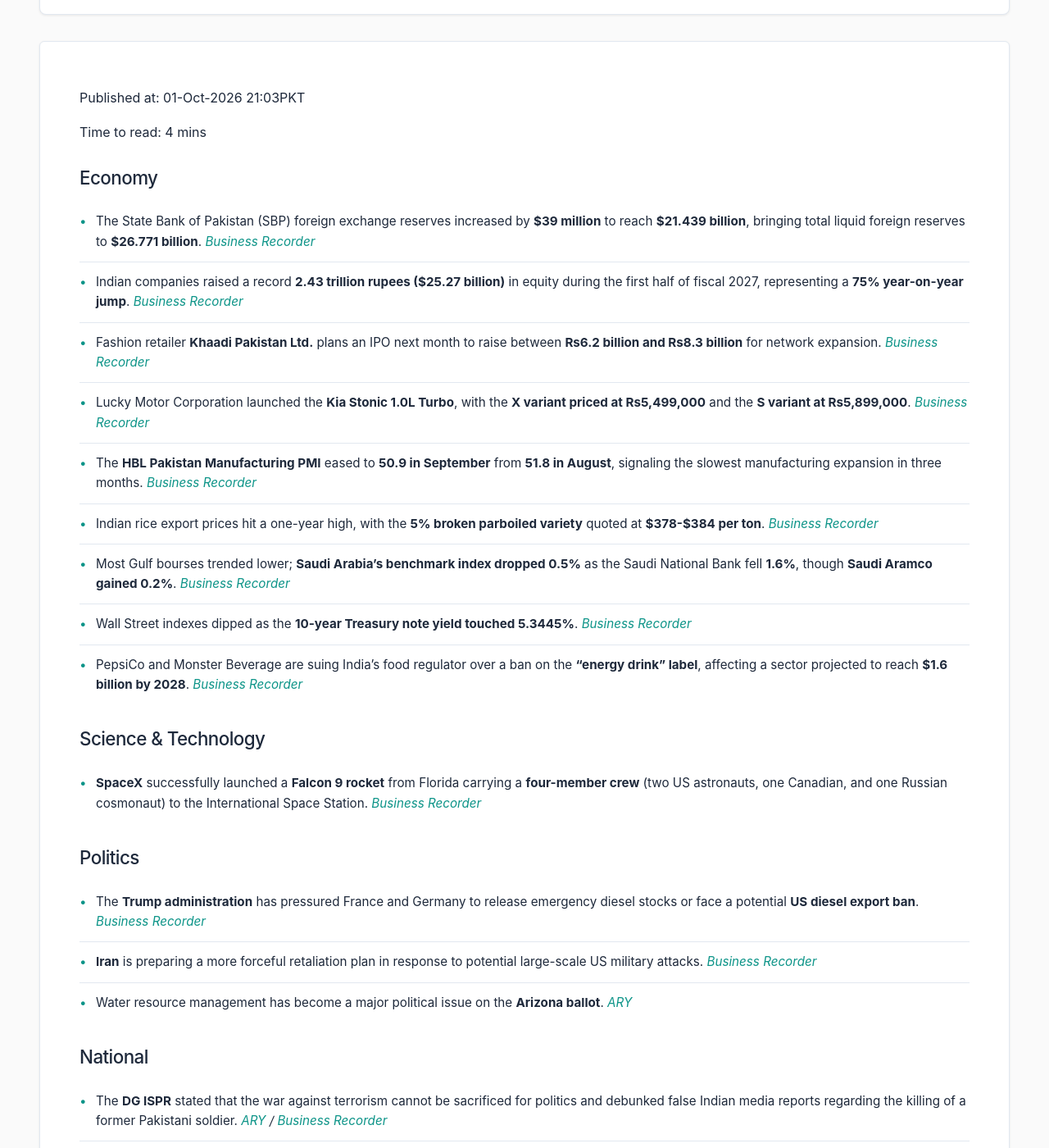
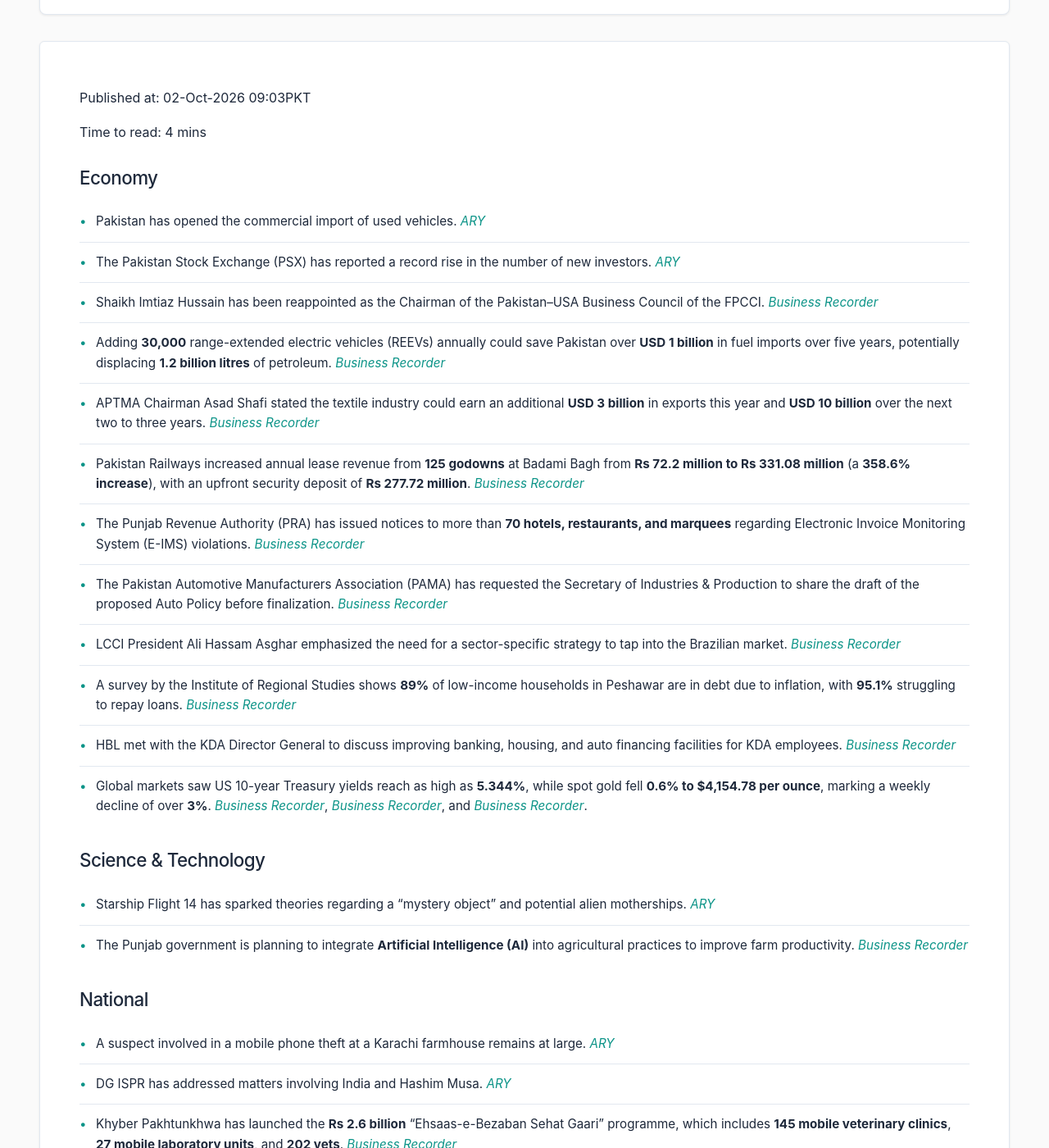
Before and after one commit to zsubzwary/news, a Jekyll site: the page built from en/index.md, in a window 1280 px wide and 1400 px high, scrolled down 209 px. Shown: the whole window at 82% size. Built offline with Jekyll 4.4.1, drawn with Linux system fonts in a browser that asks for light colours; some web fonts are replaced; comment, search, counter and statistics services are not loaded; some of the changed text lies outside the part shown.

Commit message:
DateTime; 2026-10-02T04:03:58.423Z

```diff
--- a/en/index.md
+++ b/en/index.md
@@ -4,47 +4,43 @@ title: Pakistan News Briefing
 lang: en
 ---
 
-Published at: 01-Oct-2026 21:03PKT
+Published at: 02-Oct-2026 09:03PKT
 
 Time to read: 4 mins
 
 ### Economy
-- The State Bank of Pakistan (SBP) foreign exchange reserves increased by **$39 million** to reach **$21.439 billion**, bringing total liquid foreign reserves to **$26.771 billion**. *[Business Recorder](https://www.brecorder.com/news/40442201/sbp-held-foreign-exchange-reserves-rise-39m-to-2144bn)*
-- Indian companies raised a record **2.43 trillion rupees ($25.27 billion)** in equity during the first half of fiscal 2027, representing a **75% year-on-year jump**. *[Business Recorder](https://www.brecorder.com/news/40442192/indian-firms-defy-stock-market-slump-with-record-25-billion-half-year-equity-fundraise)*
-- Fashion retailer **Khaadi Pakistan Ltd.** plans an IPO next month to raise between **Rs6.2 billion and Rs8.3 billion** for network expansion. *[Business Recorder](https://www.brecorder.com/news/40442196/fashion-brand-khaadi-plans-ipo-next-month-report)*
-- Lucky Motor Corporation launched the **Kia Stonic 1.0L Turbo**, with the **X variant priced at Rs5,499,000** and the **S variant at Rs5,899,000**. *[Business Recorder](https://www.brecorder.com/news/40442187/lucky-motor-opens-bookings-for-all-new-kia-stonic-turbo)*
-- The **HBL Pakistan Manufacturing PMI** eased to **50.9 in September** from **51.8 in August**, signaling the slowest manufacturing expansion in three months. *[Business Recorder](https://www.brecorder.com/news/40442189/hbl-pmi-weaker-new-orders-weigh-on-manufacturing-activity)*
-- Indian rice export prices hit a one-year high, with the **5% broken parboiled variety** quoted at **$378-$384 per ton**. *[Business Recorder](https://www.brecorder.com/news/40442186/asia-rice-indian-rice-export-prices-rise-to-over-one-year-high-on-firm-demand-production-concerns)*
-- Most Gulf bourses trended lower; **Saudi Arabia’s benchmark index dropped 0.5%** as the Saudi National Bank fell **1.6%**, though **Saudi Aramco gained 0.2%**. *[Business Recorder](https://www.brecorder.com/news/40442195/most-gulf-bourses-edge-lower-on-mixed-us-iran-cues)*
-- Wall Street indexes dipped as the **10-year Treasury note yield touched 5.3445%**. *[Business Recorder](https://www.brecorder.com/news/40442197/wall-street-dips-as-surging-treasury-yields-outweigh-software-gains)*
-- PepsiCo and Monster Beverage are suing India’s food regulator over a ban on the **"energy drink" label**, affecting a sector projected to reach **$1.6 billion by 2028**. *[Business Recorder](https://www.brecorder.com/news/40442200/pepsico-monster-challenge-india-energy-drink-label-ban-citing-business-impact)*
+- Pakistan has opened the commercial import of used vehicles. *[ARY](https://arynews.tv/pakistan-opens-commercial-import-of-used-vehicles)*
+- The Pakistan Stock Exchange (PSX) has reported a record rise in the number of new investors. *[ARY](https://arynews.tv/psx-stock-market-sees-record-rise-in-new-investors)*
+- Shaikh Imtiaz Hussain has been reappointed as the Chairman of the Pakistan–USA Business Council of the FPCCI. *[Business Recorder](https://www.brecorder.com/news/40442300/imtiaz-reappointed-fpccis-pak-us-business-council-chief)*
+- Adding **30,000** range-extended electric vehicles (REEVs) annually could save Pakistan over **USD 1 billion** in fuel imports over five years, potentially displacing **1.2 billion litres** of petroleum. *[Business Recorder](https://www.brecorder.com/news/40442311/fuel-imports-usd1bn-can-be-saved-by-adding-30000-reevs-annually-experts-say)*
+- APTMA Chairman Asad Shafi stated the textile industry could earn an additional **USD 3 billion** in exports this year and **USD 10 billion** over the next two to three years. *[Business Recorder](https://www.brecorder.com/news/40442310/textile-industry-could-earn-additional-usd3bn-exports-aptma)*
+- Pakistan Railways increased annual lease revenue from **125 godowns** at Badami Bagh from **Rs 72.2 million to Rs 331.08 million** (a **358.6% increase**), with an upfront security deposit of **Rs 277.72 million**. *[Business Recorder](https://www.brecorder.com/news/40442309/railways-raises-badami-bagh-lease-revenue)*
+- The Punjab Revenue Authority (PRA) has issued notices to more than **70 hotels, restaurants, and marquees** regarding Electronic Invoice Monitoring System (E-IMS) violations. *[Business Recorder](https://www.brecorder.com/news/40442307/pra-steps-up-e-ims-enforcement)*
+- The Pakistan Automotive Manufacturers Association (PAMA) has requested the Secretary of Industries & Production to share the draft of the proposed Auto Policy before finalization. *[Business Recorder](https://www.brecorder.com/news/40442306/proposed-auto-policy-pama-asks-secy-iampp-to-share-draft-before-finalisation)*
+- LCCI President Ali Hassam Asghar emphasized the need for a sector-specific strategy to tap into the Brazilian market. *[Business Recorder](https://www.brecorder.com/news/40442305/brazilian-market-pakistan-needs-well-tailored-sector-specific-strategy-lcci)*
+- A survey by the Institute of Regional Studies shows **89%** of low-income households in Peshawar are in debt due to inflation, with **95.1%** struggling to repay loans. *[Business Recorder](https://www.brecorder.com/news/40442301/inflation-compels-89pc-of-peshawar-households-to-debt-survey)*
+- HBL met with the KDA Director General to discuss improving banking, housing, and auto financing facilities for KDA employees. *[Business Recorder](https://www.brecorder.com/news/40442299/hbl-team-kda-dg-discuss-banking-facilities)*
+- Global markets saw US 10-year Treasury yields reach as high as **5.344%**, while spot gold fell **0.6% to $4,154.78 per ounce**, marking a weekly decline of over **3%**. *[Business Recorder](https://www.brecorder.com/news/40442315/asian-shares-fall-after-wild-swings-in-bonds-fx-before-us-jobs-data)*, *[Business Recorder](https://www.brecorder.com/news/40442314/gold-slips-before-us-payrolls-data-set-for-second-weekly-loss)*, and *[Business Recorder](https://www.brecorder.com/news/40442313/dollar-at-17-month-high-as-global-bond-rout-hits-euro)*.
 
 ### Science & Technology
-- **SpaceX** successfully launched a **Falcon 9 rocket** from Florida carrying a **four-member crew** (two US astronauts, one Canadian, and one Russian cosmonaut) to the International Space Station. *[Business Recorder](https://www.brecorder.com/news/40442199/spacex-launches-13th-long-duration-astronaut-crew-to-international-space-station)*
-
-### Politics
-- The **Trump administration** has pressured France and Germany to release emergency diesel stocks or face a potential **US diesel export ban**. *[Business Recorder](https://www.brecorder.com/news/40442182/us-tells-france-and-germany-to-release-diesel-stocks-or-face-us-export-ban-sources-say)*
-- **Iran** is preparing a more forceful retaliation plan in response to potential large-scale US military attacks. *[Business Recorder](https://www.brecorder.com/news/40442180/iran-readies-harder-retaliation-if-attacked-as-diplomacy-faces-long-odds)*
-- Water resource management has become a major political issue on the **Arizona ballot**. *[ARY](https://arynews.tv/water-wars-come-to-the-ballot-box-in-arizona)*
+- Starship Flight 14 has sparked theories regarding a "mystery object" and potential alien motherships. *[ARY](https://arynews.tv/starship-flight-14-alien-mothership-theories-erupt-over-mystery-object)*
+- The Punjab government is planning to integrate **Artificial Intelligence (AI)** into agricultural practices to improve farm productivity. *[Business Recorder](https://www.brecorder.com/news/40442308/punjab-plans-ai-integration-to-boost-farm-productivity)*
 
 ### National
-- The **DG ISPR** stated that the war against terrorism cannot be sacrificed for politics and debunked false Indian media reports regarding the killing of a former Pakistani soldier. *[ARY](https://arynews.tv/war-against-terrorism-cannot-be-sacrificed-for-anyones-politics-says-dg-ispr) / [Business Recorder](https://www.brecorder.com/news/40442183/dg-ispr-debunks-indian-media-claim-of-ex-pakistan-army-official-s-killing)*
-- A court has granted bail to **three suspects** involved in the **Ayat Noor case**. *[ARY](https://arynews.tv/ayat-noor-case-court-grants-bail-to-three-suspects)*
-- The **National Library of Pakistan** has launched a new lecture series specifically for **CSS aspirants**. *[ARY](https://arynews.tv/national-library-pakistan-launches-lecture-series-for-css-aspirants)*
+- A suspect involved in a mobile phone theft at a Karachi farmhouse remains at large. *[ARY](https://arynews.tv/karachi-farmhouse-mobile-phone-theft-suspect-still-at-large)*
+- DG ISPR has addressed matters involving India and Hashim Musa. *[ARY](https://arynews.tv/how-dg-ispr-named-and-shamed-india-who-is-hashim-musa)*
+- Khyber Pakhtunkhwa has launched the **Rs 2.6 billion** “Ehsaas-e-Bezaban Sehat Gaari” programme, which includes **145 mobile veterinary clinics**, **27 mobile laboratory units**, and **202 vets**. *[Business Recorder](https://www.brecorder.com/news/40442302/kp-launches-rs26bn-livestock-health-programme)*
+- Morocco’s OCP Group is discussing cooperation with Punjab to improve soil health and develop customized fertilizers. *[Business Recorder](https://www.brecorder.com/news/40442303/moroccos-ocp-group-discusses-soil-health-cooperation-with-punjab)*
+- The Punjab Information Technology Board (PITB) has opened online bidding for premium vehicle registration numbers through **October 31**. *[Business Recorder](https://www.brecorder.com/news/40442304/online-bidding-opens-for-premium-vehicle-numbers)*
 
 ### International
-- An avalanche at the **7,126-meter Himlung Himal** in Nepal killed at least **15 workers**, with **one person still missing**. *[ARY](https://arynews.tv/avalanche-kills-15-nepali-workers-preparing-himalayan-mountain-camp-for-climbers) / [Business Recorder](https://www.brecorder.com/news/40442188/avalanche-kills-15-nepali-workers-preparing-himalayan-mountain-camp-for-climbers)*
-- Israeli officials are investigating a **flydubai flight (FZ1073)** incident where a co-pilot allegedly attempted to crash the plane en route to Tel Aviv. *[Business Recorder](https://www.brecorder.com/news/40442184/israel-vows-to-get-to-root-of-flydubai-attack-no-motive-yet-determined)*
-- An alleged gang rape at **Cornell University** has triggered calls to revise sexual assault laws in New York. *[ARY](https://arynews.tv/alleged-cornell-gang-rape-prompts-calls-to-revise-new-york-sexual-assault-laws)*
+- Kuwait’s PAM intends to take action against employers utilizing female employees for unlawful work. *[ARY](https://arynews.tv/kuwait-pam-to-take-action-against-permit-employers-utilizing-female-employs-to-do-unlawful-work)*
+- The family of Renee Good has filed a lawsuit against the Trump administration regarding a fatal shooting in Minneapolis. *[ARY](https://arynews.tv/renee-goods-family-sues-trump-administration-over-fatal-minneapolis-shooting)*
+- Death row inmate Christa Gail Pike expressed kinship with Lindsay Clancy during a prison interview. *[ARY](https://arynews.tv/death-row-inmate-christa-gail-pike-expresses-kinship-with-lindsay-clancy-in-prison-interview)*
+- South Korean President Lee Jae Myung has threatened measures against Ukraine regarding the transfer of **two** captured North Korean soldiers. *[Business Recorder](https://www.brecorder.com/news/40442319/south-koreas-lee-threatens-action-against-ukraine-over-transfer-of-north-korean-soldiers)*
+- Ukraine has officially deployed the **FP-7 tactical ballistic missile** in combat for the first time. *[Business Recorder](https://www.brecorder.com/news/40442316/ukraine-deploys-fp-7-tactical-ballistic-missile-in-combat-for-first-time-zelenskiy-says)*
+- An attack at a secondary school in Mexico's Coahuila state left a vice principal dead and **three** others injured. *[Business Recorder](https://www.brecorder.com/news/40442317/attack-at-mexico-secondary-school-kills-vice-principal-injures-three)*
 
 ### Sports
-- **Pakistan defeated India 3-0** (25-19, 25-23) in the Asian Games men's volleyball quarter-finals to reach the semi-finals. *[Business Recorder](https://www.brecorder.com/news/40442193/pakistan-beat-india-3-0-to-reach-asian-games-volleyball-semi-finals)*
-- **India edged Pakistan 4-3** in the Asian Games men's hockey semi-final. *[Business Recorder](https://www.brecorder.com/news/40442181/india-edge-past-pakistan-4-3-in-asian-games-hockey-semi-final)*
-- The **ICC** announced new playing conditions that include a **five-run penalty** for batters found wasting time three or more times. *[ARY](https://arynews.tv/icc-includes-penalties-in-new-playing-conditions) / [Business Recorder](https://www.brecorder.com/news/40442198/icc-announces-five-run-penalty-for-batters-wasting-time)*
-- **England** named a 16-man squad for the ODI tri-series in Pakistan, featuring returning players **Adil Rashid and Sam Curran**. *[Business Recorder](https://www.brecorder.com/news/40442190/rashid-curran-return-as-england-call-up-uncapped-trio-for-pakistan-odi-tri-series)*
-- The **Desert Vipers** have bolstered their squad with the signings of **Babar, Fakhar, and Naseem**. *[ARY](https://arynews.tv/desert-vipers-bolster-squad-with-babar-fakhar-and-naseem-signings)*
-- The Turkish Football Federation has suspended **448 club officials**, including Trabzonspor President Ertugrul Dogan, in a major betting investigation. *[Business Recorder](https://www.brecorder.com/news/40442191/turkiye-suspends-448-club-officials-in-betting-probe)*
-- **Caitlin Clark** delivered a historic performance in a game 2 thriller for the Fever. *[ARY](https://arynews.tv/caitlin-clark-goes-historic-as-fever-force-game-2-thriller)*
-
-### Health
-- Pakistan has officially launched the **National Mental Health Policy 2026-2035**. *[ARY](https://arynews.tv/pakistan-launches-national-mental-health-policy-2026-2035)*
+- Lionel Messi has become the majority owner of the Spanish second-tier club **CD Eldense**. *[ARY](https://arynews.tv/messi-becomes-the-majority-owner-of-spanish-club-eldense)* / *[Business Recorder](https://www.brecorder.com/news/40442318/messi-becomes-the-majority-owner-of-spanish-club-eldense)*
+- The Cricket World Cup schedule has been announced, featuring an India-Pakistan match on **October 10**. *[ARY](https://arynews.tv/cricket-world-cup-schedule-announced-india-pakistan-clash-set-for-october-10)*
```
